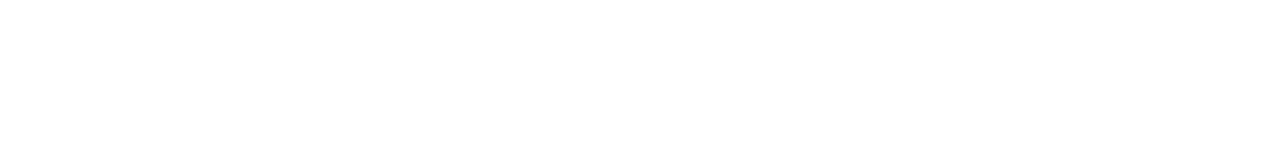
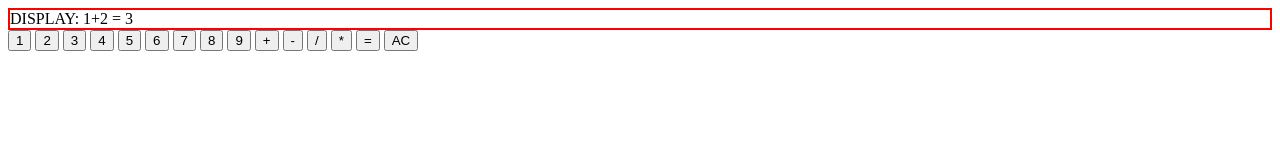
Before and after one commit to ayubali24/odin-calculator, a plain HTML site: page index.html in a window 1280 px wide. Drawn offline with Linux system fonts and the light colour scheme.

Commit message:
Add HTML calculator and functioning display
- setup basic calculator with buttons for each digit,
operators and clear button
- user can click a digit and it will be stored and
shown on the display
- at this stage, user cannot perform any operations

```diff
--- a/index.html
+++ b/index.html
@@ -8,6 +8,25 @@
     <link rel="stylesheet" href="styles.css">
 </head>
 <body>
+    <div id="calculator-container">
+        <div id="display">DISPLAY: 1+2 = 3</div>
+        <button>1</button>
+        <button>2</button>
+        <button>3</button>
+        <button>4</button>
+        <button>5</button>
+        <button>6</button>
+        <button>7</button>
+        <button>8</button>
+        <button>9</button>
+        <button>+</button>
+        <button>-</button>
+        <button>/</button>
+        <button>*</button>
+        <button>=</button>
+        <button>AC</button>
 
+
+    </div>
 </body>
 </html>
--- a/script.js
+++ b/script.js
@@ -38,3 +38,14 @@ function operate (operator, num1, num2) {
             break;
     }
 }
+
+const calculator = document.querySelector('#calculator-container');
+const display = document.querySelector('#display')
+let value;
+calculator.addEventListener('click', (e) => {
+    value = Number(e.target.textContent)
+    if (!(Number.isNaN(value))) {
+        console.log(e.target.textContent);
+        display.textContent = e.target.textContent;
+    }
+})
--- a/styles.css
+++ b/styles.css
@@ -0,0 +1,11 @@
+/* #calculator-container {
+    display: flex;
+    gap: 0;
+} */
+#display {
+    border: 2px solid red;
+}
+
+button {
+
+}
```
